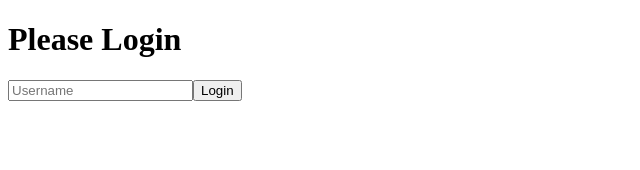
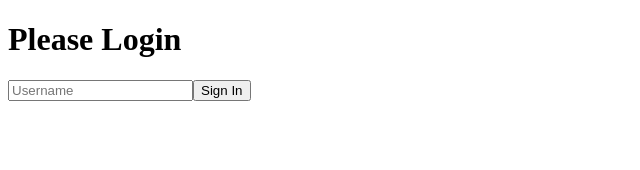
Before and after one commit to mmurenz1/internship-prep, a React (Create React App) app in the folder my-app/: page / in a window 1280 px wide. Shown: the top 170 px of the page, without its empty margins (0-640 px from the left). Built offline with nearby package versions, Linux system fonts and the light colour scheme.

Commit message:
feat: change login button to sign in

```diff
--- a/my-app/src/App.tsx
+++ b/my-app/src/App.tsx
@@ -27,7 +27,7 @@ function App() {
             onChange={(e) => setUsername(e.target.value)}
           />
           <button onClick={handleLogin} disabled={isLoading}>
-            {isLoading ? "Logging in..." : "Login"}
+            {isLoading ? "Logging in..." : "Sign In"}
           </button>
         </div>
       ) : (
--- /dev/null
+++ b/package.json
@@ -0,0 +1,5 @@
+{
+  "dependencies": {
+    "redux-saga": "^1.4.2"
+  }
+}
```
Also changed, not shown: 1 other file (tests, documents, lock files or other folders).
